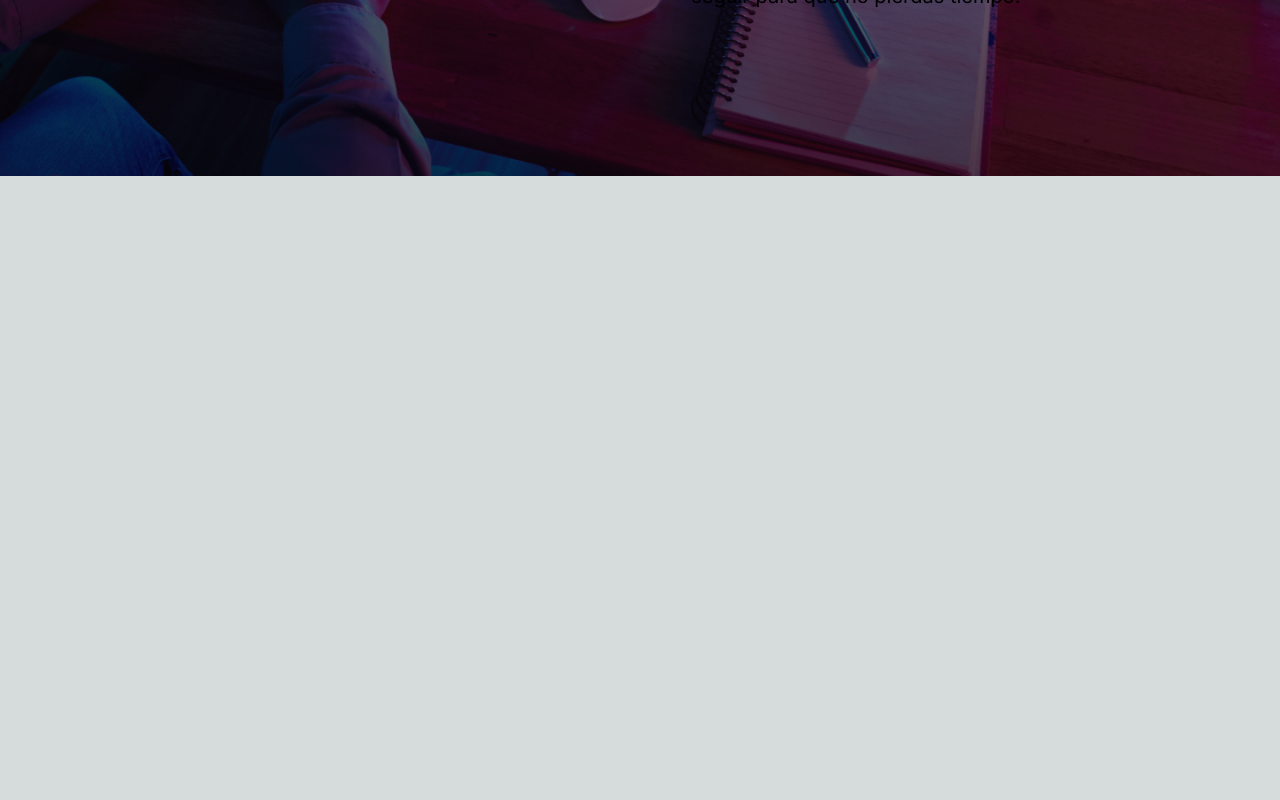
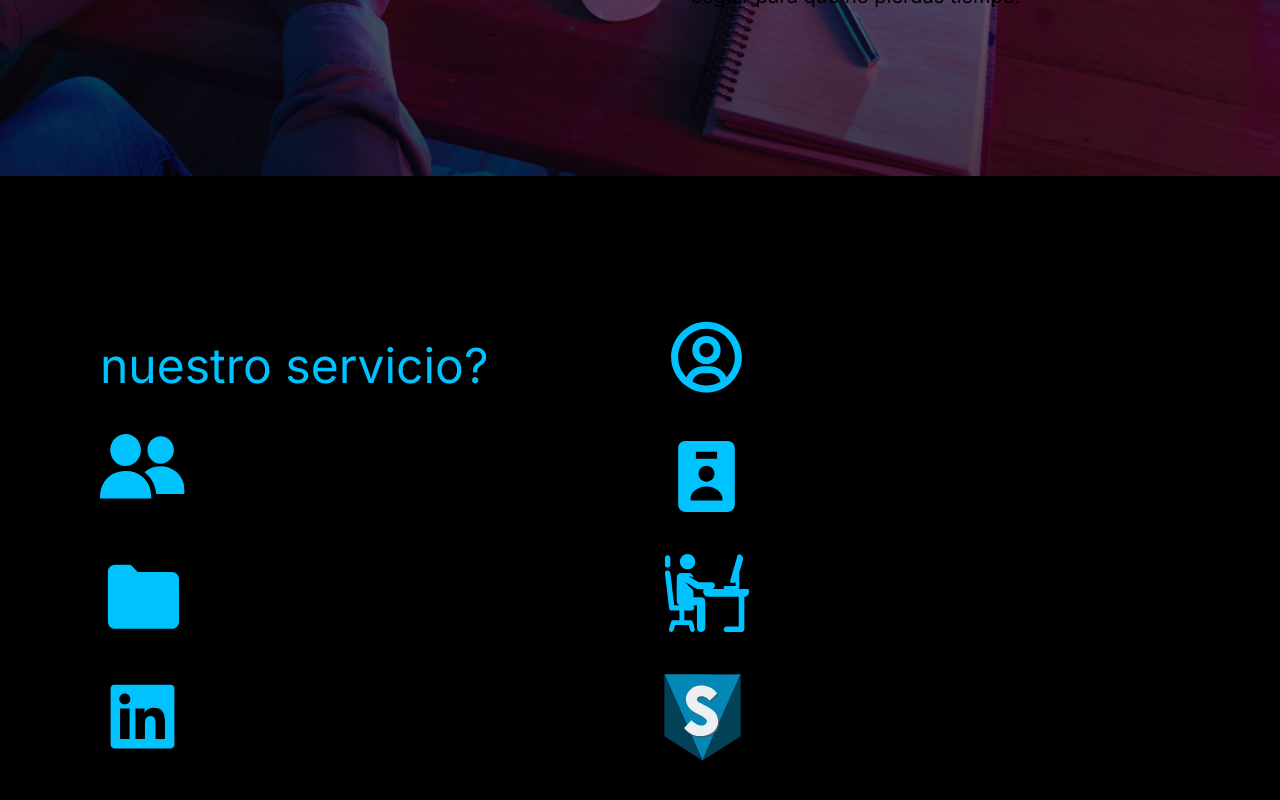
Before and after one commit to ilemarandrade/landing-swordvoice-2.0, a Next.js app: page / in a window 1280 px wide. Shown: the part 624-1424 px from the top of the page. Before the commit the page ends 800 px from the top, so only its background shows below. Built offline with nearby package versions, Linux system fonts and the light colour scheme.

Commit message:
feat: add Services view in the page

```diff
--- a/src/app/page.tsx
+++ b/src/app/page.tsx
@@ -1,3 +1,6 @@
+import Services from "@/components/Services";
+import services from "@/constants/services";
+
 export default function Home() {
   return (
     <main className="flex min-h-screen flex-col">
@@ -23,6 +26,29 @@ export default function Home() {
           </p>
         </div>
       </div>
+      <div className="h-[58px] bg-[black] w-full"></div>
+      {/* Third Page */}
+      <div className="min-h-screen bg-[black] w-full px-[100px] pb-12 pt-20">
+        <div className="grid grid-cols-2 gap-x-12 ">
+          <div className="relative">
+            <h1 className="text-title mb-12 absolute top-[-32px]">
+              ¿Qué incluye <br />
+              <span className="text-secondary">nuestro servicio?</span>
+            </h1>
+          </div>
+          {services.map(({ title, description, Icon }, index) => (
+            <Services
+              title={title}
+              description={description}
+              icon={<Icon />}
+              key={`services-${index}`}
+            />
+          ))}
+        </div>
+        {/* <div className="flex justify-center w-full pt-12">
+          <Button label="Registrarme" />
+        </div> */}
+      </div>
     </main>
   );
 }
```
